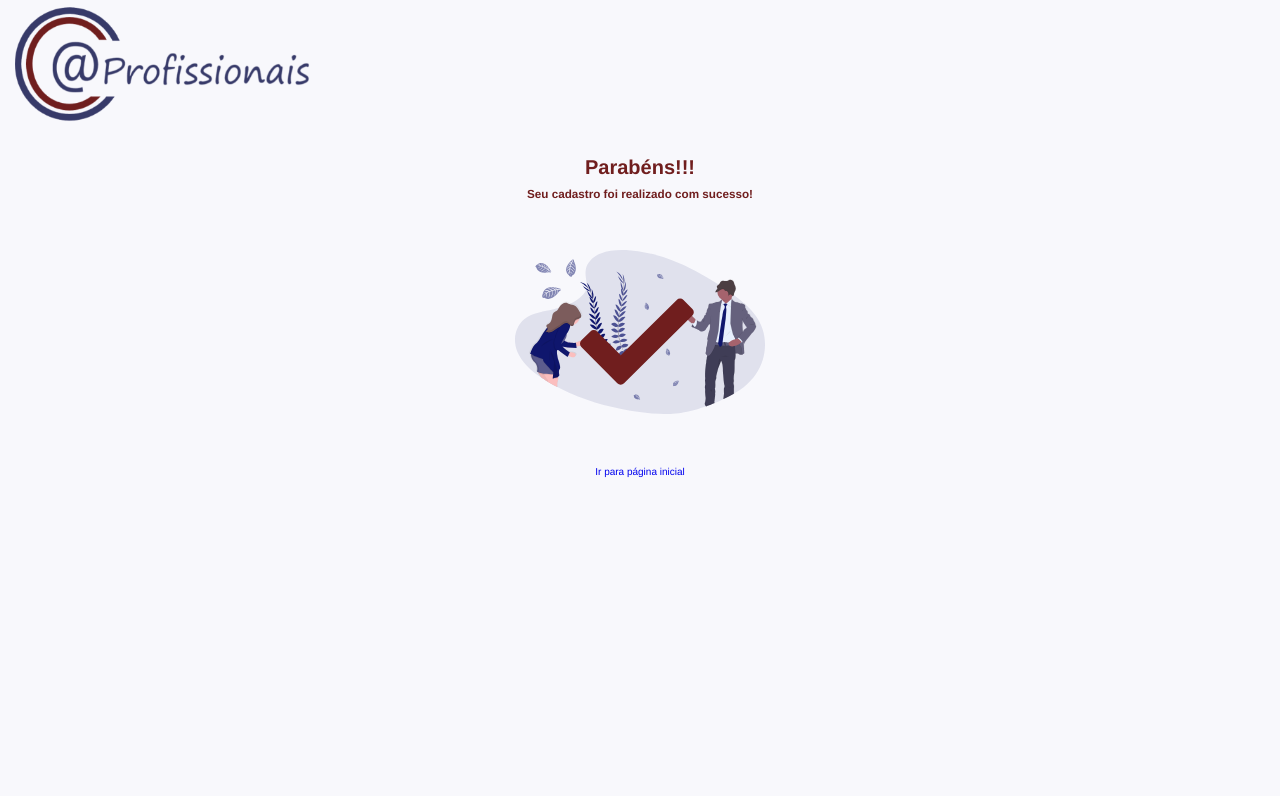
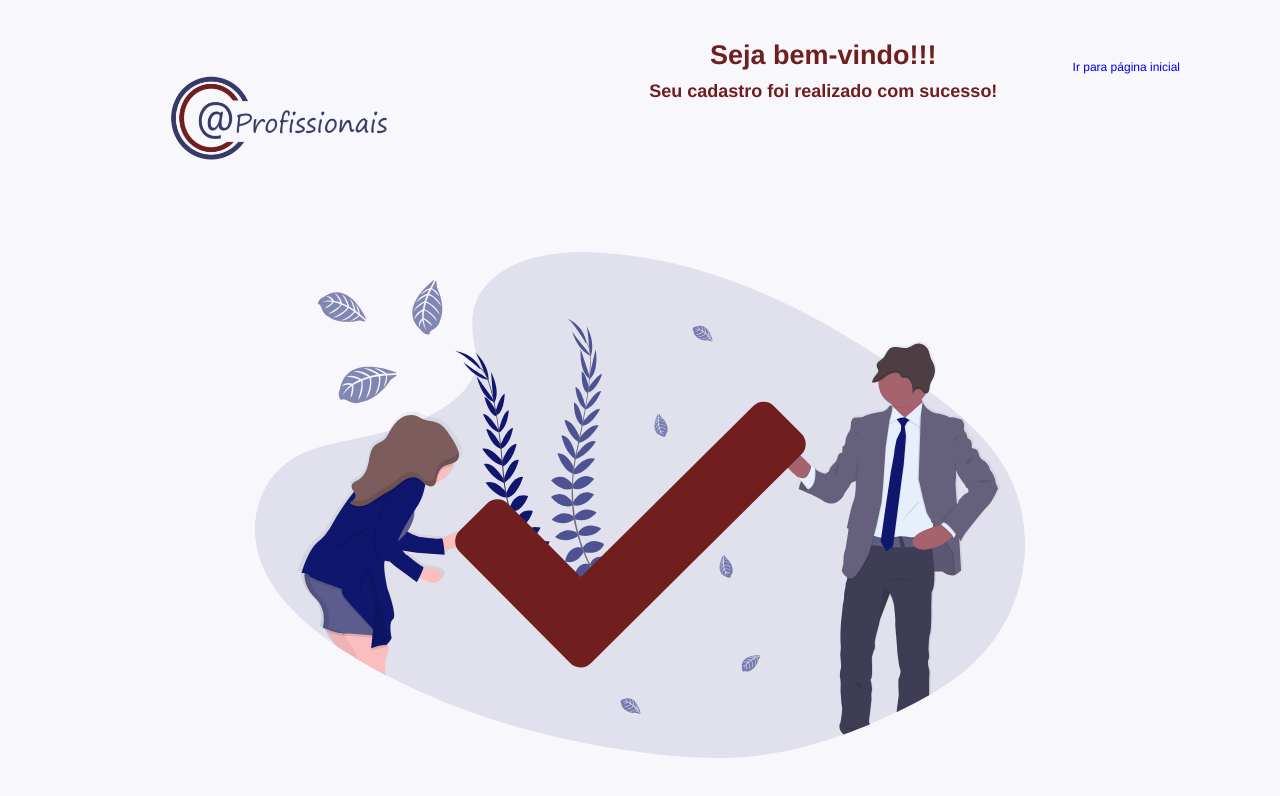
Before and after one commit to rizidorio/Profissionais, a React (Create React App) app: page /cadastroRealizado in a window 1280 px wide. Shown: the top 796 px of the page. Built offline with nearby package versions, Linux system fonts and the light colour scheme.

Commit message:
Pagina cadastro realizado

```diff
--- a/src/pages/CadastroRealizado/index.tsx
+++ b/src/pages/CadastroRealizado/index.tsx
@@ -9,23 +9,21 @@ import './styles.css'
 
 const CadastroRealizado = () => {
     return(
-        <div id="page-cadastro-realizado">
+        <main id="page-cadastro-realizado">
             <div id="page-cadastro-realizado-content" className="container">
-                <header className="logo-container">
-                    <Link to='/'>
-                        <img src={logo} alt="Logotipo" />
-                    </Link>
-                </header>
-                <main>
-                    <h1>Parabéns!!!</h1>
-                    <h3>Seu cadastro foi realizado com sucesso!</h3>
-                    <div className="back-image">
+                <section className="logo-container">
+                    <img src={logo} alt="Logotipo" />
+                    <Link to='/' >Ir para página inicial</Link>
+                </section>
+                <section className="content-info">
+                        <h1>Seja bem-vindo!!!</h1>
+                        <h4>Seu cadastro foi realizado com sucesso!</h4>
+                </section>
+                <section className="back-image">
                         <img src={fundo} alt="Back" />
-                    </div>
-                    <Link to='/'>Ir para página inicial</Link>
-                </main>
+                </section>
             </div>
-        </div>
+        </main>
     );
 }
 
--- a/src/pages/CadastroRealizado/styles.css
+++ b/src/pages/CadastroRealizado/styles.css
@@ -2,18 +2,99 @@
     width: 100vw;
     height: 100vh;
 
+    display: flex;
+    justify-content: center;
     text-align: center;
 }
 
-#page-cadastro-realizado header {
-    margin-bottom: 3rem;
+#page-cadastro-realizado-content {
+    margin: 1rem auto;
 }
 
-#page-cadastro-realizado main h1 {
-    margin-bottom: 0.8rem;
+#page-cadastro-realizado .logo-container {
+    display: flex;
+    justify-content: space-around;
+    align-items: center;
+    margin: 0 auto;
 }
 
-#page-cadastro-realizado main img {
-    width: 25rem;
-    margin: 5rem auto;
+#page-cadastro-realizado .logo-container a {
+    margin-top: 1rem;
+    margin-left: 7.5rem;
+    font-size: 0.7rem;
 }
+
+#page-cadastro-realizado .logo-container img {
+    width: 12rem;
+}
+
+#page-cadastro-realizado .content-info {
+    margin-top: 3rem;
+}
+
+#page-cadastro-realizado .content-info h1 {
+    margin: 1rem auto;
+}
+
+#page-cadastro-realizado .back-image img {
+    margin: 3rem auto;
+    width: 85%;
+}
+
+@media (min-width: 700px) {
+    #page-cadastro-realizado-content {
+        max-width: 1100px;
+        display: grid;
+        grid-template-rows: 1fr 1fr;
+        grid-template-columns: 1fr 1fr 1fr;
+        grid-template-areas:
+        "logo texto texto"
+        "img img img"
+    }
+
+    #page-cadastro-realizado .logo-container {
+        grid-area: logo;
+    }
+
+    #page-cadastro-realizado .logo-container img {
+        width: 22rem;
+    }
+
+    #page-cadastro-realizado .logo-container a {
+        position: absolute;
+        top: 5rem;
+        right: 10rem;
+        font-size: 1.2rem;
+    }
+
+    #page-cadastro-realizado .content-info {
+        grid-area: texto;
+        font-size: 1.8rem;
+        margin: 2rem;
+    }
+
+    #page-cadastro-realizado .back-image {
+        grid-area: img;
+        align-self: center;
+    }
+
+    #page-cadastro-realizado .back-image img {
+        width: 70%;
+    }
+
+    #page-cadastro-realizado .home-page {
+        grid-area: botao;
+        align-self: center;
+        font-size: 1.2rem;
+    }
+
+    #page-cadastro-realizado .home-page a {
+       background-color: transparent;
+       color: var(--cor-principal);
+    }
+
+    #page-cadastro-realizado .home-page a:hover {
+        background-color: transparent;
+        color: var(--cor-hover);
+     }
+}
```
Also changed, not shown: src/pages/Cadastro/index.tsx (+8 -5 lines).
